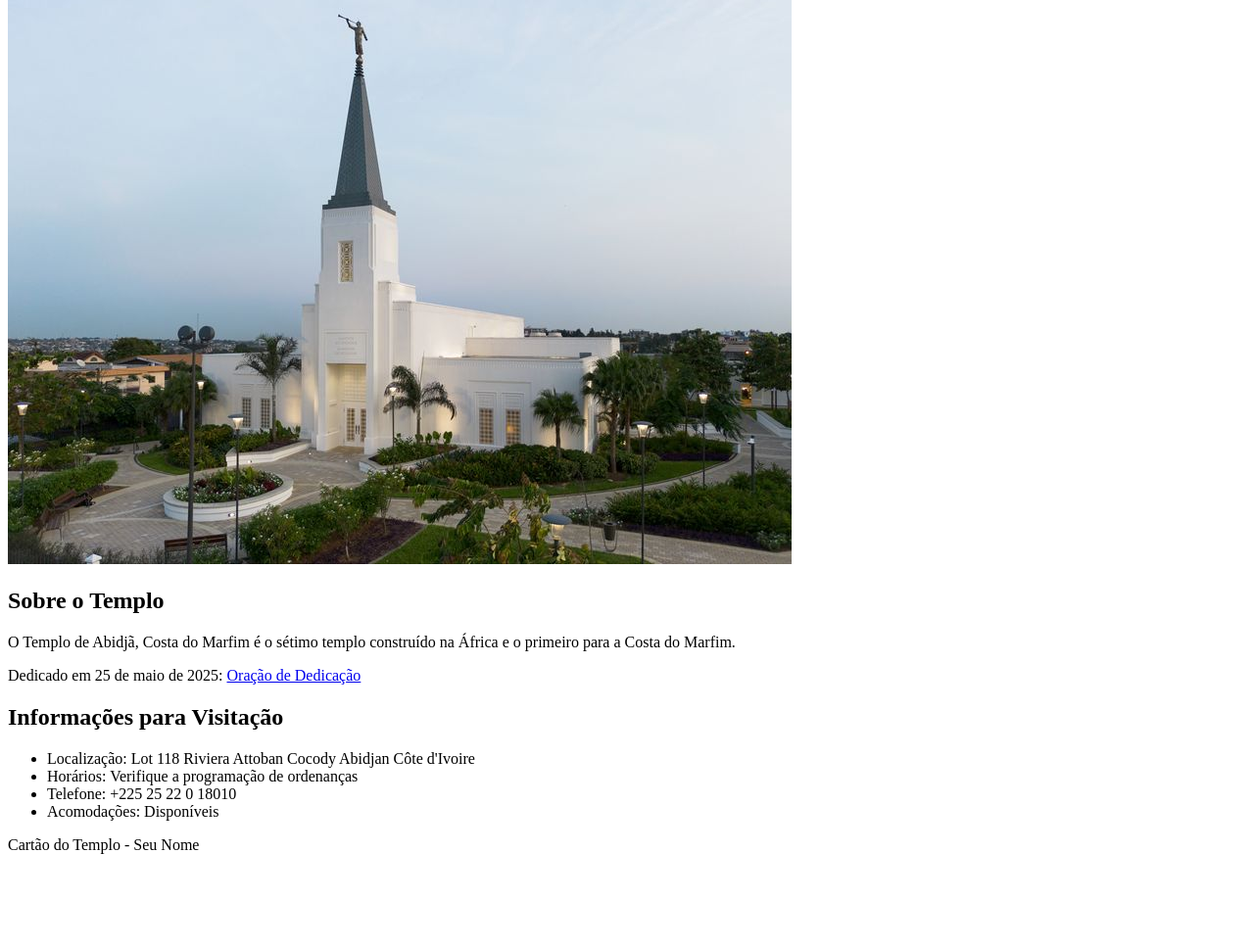
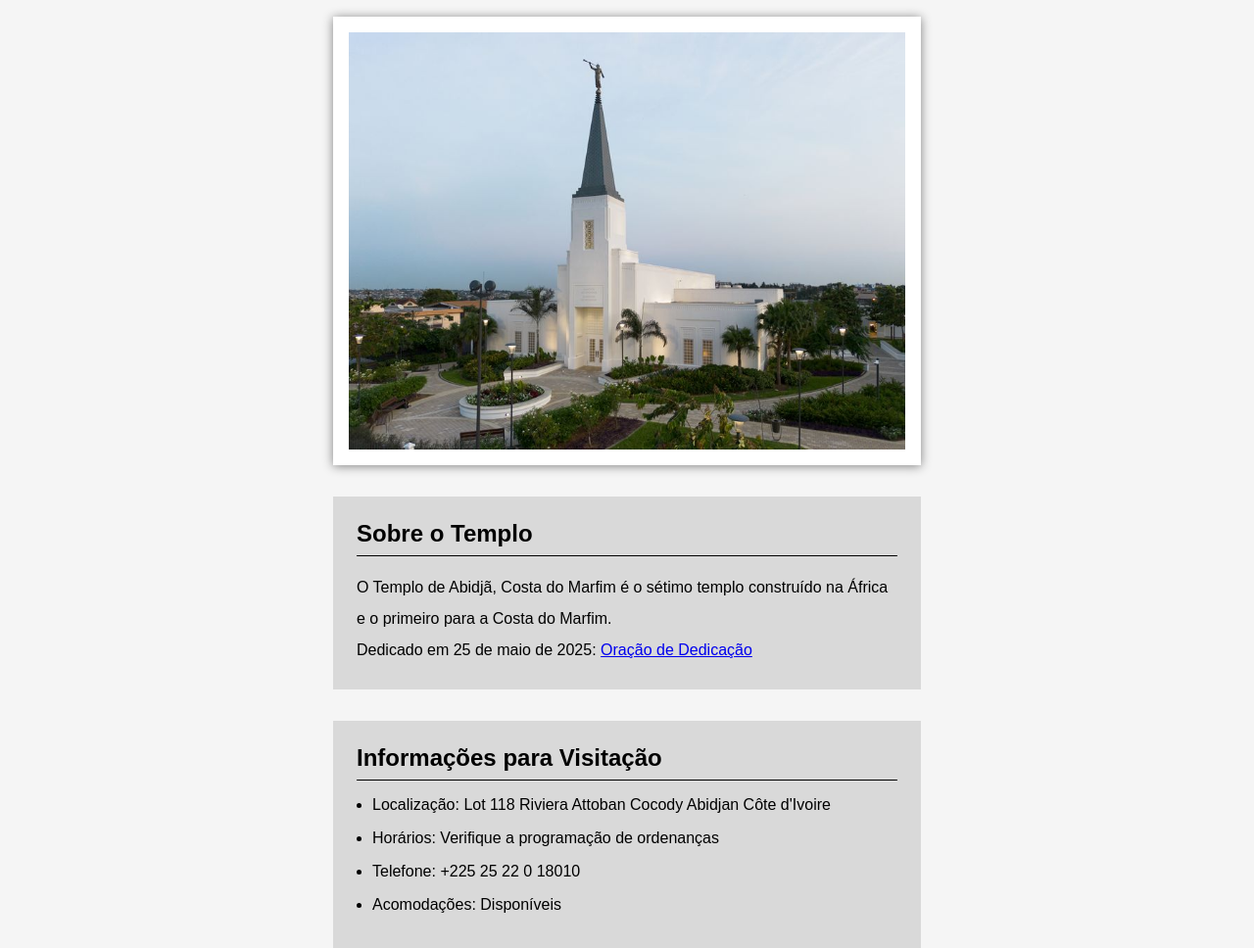
Before and after one commit to ricardoferreira93/wdd130, a plain HTML site: page semana02/templo.html in a window 1280 px wide. Shown: the part 138-1106 px from the top of the page at 98% size. Before the commit the page ends 1026 px from the top, so only its background shows below. Drawn offline with Linux system fonts and the light colour scheme.

Commit message:
Atividade Templo

```diff
--- /dev/null
+++ b/semana02/estilos/templo.css
@@ -0,0 +1,66 @@
+* {
+    margin: 0;
+    padding: 0px;
+    box-sizing: border-box;
+}
+
+body {
+    font-family: Arial, Helvetica, sans-serif;
+    background-color: #f5f5f5;
+
+}
+
+header,
+footer {
+    background-color: #333;
+    padding: 1rem;
+    color: #fff;
+    text-align: center;
+    font-size: 1.2rem;
+}
+
+footer {
+    font-size: 0.9rem;
+}
+
+main {
+    width: 600px;
+    margin: 0 auto;
+}
+
+main h1 {
+    margin: 2rem 0;
+    text-align: center;
+}
+
+main picture {
+    border: 1rem solid white;
+    display: block;
+    box-shadow: 0px 1px 10px gray;
+}
+
+main img {
+    width: 100%;
+    display: block;
+
+}
+
+main section {
+    padding: 1.5rem;
+    margin: 2rem 0;
+    background-color: #d9d9d9;
+}
+
+main section h2 {
+    border-bottom: 1px solid black;
+    padding-bottom: 0.5rem;
+    margin-bottom: 1rem;
+}
+
+main section p {
+    line-height: 2rem;
+}
+
+main section li {
+    margin: 1rem;
+}
--- a/semana02/templo.html
+++ b/semana02/templo.html
@@ -5,6 +5,7 @@
     <meta charset="UTF-8">
     <meta name="viewport" content="width=device-width, initial-scale=1.0">
     <title>Cartão do Templo - Abidjã, Costa do Marfim</title>
+    <link rel="stylesheet" href="estilos/templo.css">
 </head>
 
 <body>
@@ -18,10 +19,11 @@
         </picture>
         <section>
             <h2>Sobre o Templo</h2>
-            <p>O Templo de Abidjã, Costa do Marfim é o sétimo templo construído na África e o primeiro para a Costa do Marfim.</p>
+            <p>O Templo de Abidjã, Costa do Marfim é o sétimo templo construído na África e o
+                primeiro para a Costa do Marfim.</p>
             <p>Dedicado em 25 de maio de 2025: <a
-                    href="https://www.churchofjesuschrist.org/temples/dedicatory-prayer/abidjan-ivory-coast-temple/2025-05-25?lang=eng"
-                    target="_blank" rel="noopener noreferrer">Oração de Dedicação</a></p>
+                  href="https://www.churchofjesuschrist.org/temples/dedicatory-prayer/abidjan-ivory-coast-temple/2025-05-25?lang=eng"
+                  target="_blank" rel="noopener noreferrer">Oração de Dedicação</a></p>
         </section>
         <section>
             <h2>Informações para Visitação</h2>
@@ -34,7 +36,7 @@
         </section>
     </main>
     <footer>
-        <p>Cartão do Templo - Seu Nome</p>
+        <p>Cartão do Templo - Ricardo Ferreira</p>
     </footer>
 </body>
 
```
